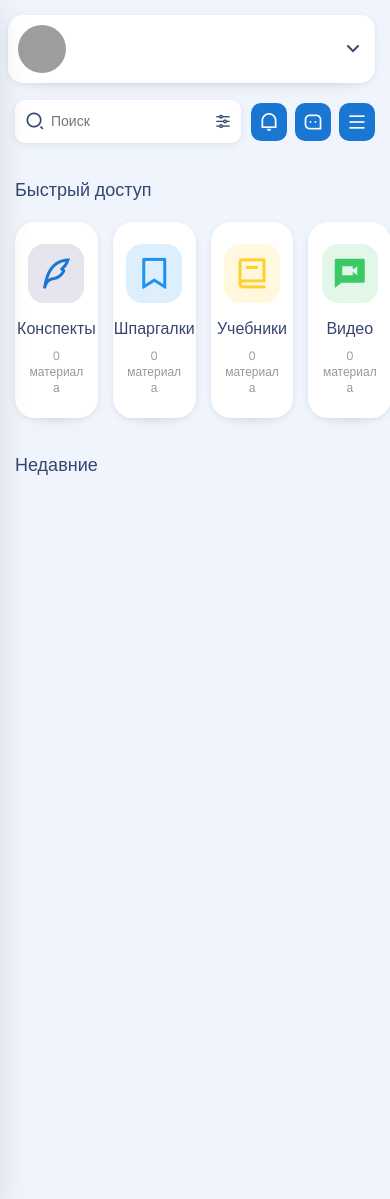
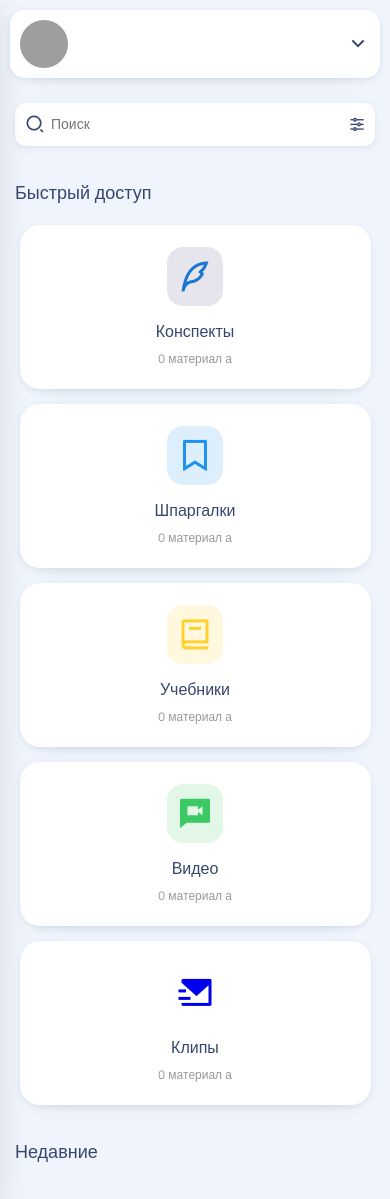
Before and after one commit to JktuJQ/Repa, a Flask app: template frontend/templates/dashboard.html in a window 390 px wide. Run offline with Flask 3, Linux system fonts and the light colour scheme; the template is opened without the code that fills it, so the values that code supplies are empty; parts of the project's set-up code (start-up, migrations or seed data) failed here and were passed over; grey boxes are pictures that could not be loaded.

Commit message:
responsive design draft

```diff
--- a/frontend/static/css/style.css
+++ b/frontend/static/css/style.css
@@ -8,6 +8,10 @@
     box-sizing: border-box;
     font-family: 'Nunito', sans-serif;
 }
+
+/* #main::-webkit-scrollbar {
+    display: none;
+} */
 
 body {
     display: flex;
@@ -342,9 +346,10 @@ body {
 
 /* Right Section */
 .right-section {
-    flex: 2;
-    padding: 25px 25px 15px 10px;
-    overflow-y: auto;
+    /* padding: 25px 25px 15px 10px; */
+    width: 20vw;
+    padding: 25px 10px;
+    /* overflow-y: auto; */
 }
 
 .right-section .profile {
@@ -1075,8 +1080,7 @@ input:checked + .slider:before {
         font-size: 22px;
     }
 
-    .main,
-    .right-section {
+    .main {
         padding: 15px;
     }
 
@@ -1086,6 +1090,12 @@ input:checked + .slider:before {
 
     .main .header .icon-btns i#menu-btn {
         display: block;
+    }
+
+
+
+    .main .quick-access .item {
+        width: 90vw;
     }
 
     .main .quick-access .item p {
@@ -1105,24 +1115,62 @@ input:checked + .slider:before {
     }
 
     .main {
-        padding: 26px 15px 0;
+        /* padding: 26px 15px 0; */
+        order: 3
     }
 
     .main .header {
         justify-content: start;
     }
 
-    .main .header .search {
+    .main .quick-access {
+        justify-content: center;
+        flex-wrap: wrap;
+    }
+    /* .main .header .search {
         width: 30%;
+    } */
+
+    .right-section {
+        z-index: 1000;
+        order: 1;
+        width: 100vw;
+        padding: 10px 10px;
+        /* height: 10vh; */
+        height: auto;
+        /* max-height: 1vh; */
+        display: block;
+        overflow: visible;
+    }
+
+    .right-section .profile-container {
+        /* flex-direction: column; */
+        width: 100%;
+
+        padding: 0;
+
     }
 
     .right-section .profile {
-        position: absolute;
+        /* display: flex;
+        justify-content: space-between; */
+        width: 100%;
+        /* padding: ; */
         top: 15px;
-        right: 15px;
+        /* position: absolute; */
+        /* right: 15px; */
     }
 
-    .right-section .widgets {
+    .main .header .icon-btns {
+        display: none;
+        /* opacity: 0; */
+    }
+
+    .main .header .search {
+        width: 100%;
+    }
+
+    /* .right-section .widgets {
         flex-direction: row;
         gap: 30px;
     }
@@ -1134,33 +1182,47 @@ input:checked + .slider:before {
     .right-section .widgets .bottom {
         justify-content: center;
         gap: 30px;
-    }
+    } */
 
-    .right-section .widgets .bottom button {
+    /* .right-section .widgets .bottom button {
         margin: 0;
+    } */
+
+    .left-section {
+        order: 2;
     }
 }
 
 @media screen and (max-width: 576px) {
-    .main {
+    /* .main {
         padding: 100px 15px 0;
+    } */
+
+    .main .header .search {
+        width: 100%;
     }
 
-    .main .header .search {
-        width: 68%;
+    /* .right-section {
+        height: 1vh;
+    } */
+
+    .right-section .profile {
+        /* display: flex; */
+        /* justify-content: space-between; */
+        width: 100%;
+        /* padding: ; */
+        top: 15px;
+        /* position: absolute; */
+        /* right: 15px; */
     }
 
-    .right-section .profile {
-        width: 94%;
-    }
-
-    .right-section .widgets .disk .info h5 {
+    /* .right-section .widgets .disk .info h5 {
         font-size: 14px;
     }
 
     .right-section .widgets .disk .info p {
         font-size: 13px;
-    }
+    } */
 }
 
 /* Upload page styles */
--- a/frontend/templates/dashboard.html
+++ b/frontend/templates/dashboard.html
@@ -159,5 +159,6 @@
             </a>
         </div>
     </div>
+    <!-- <div class="ri-menu-line" id="menu-btn"></div> -->
 </div>
 {% endblock %}
```
